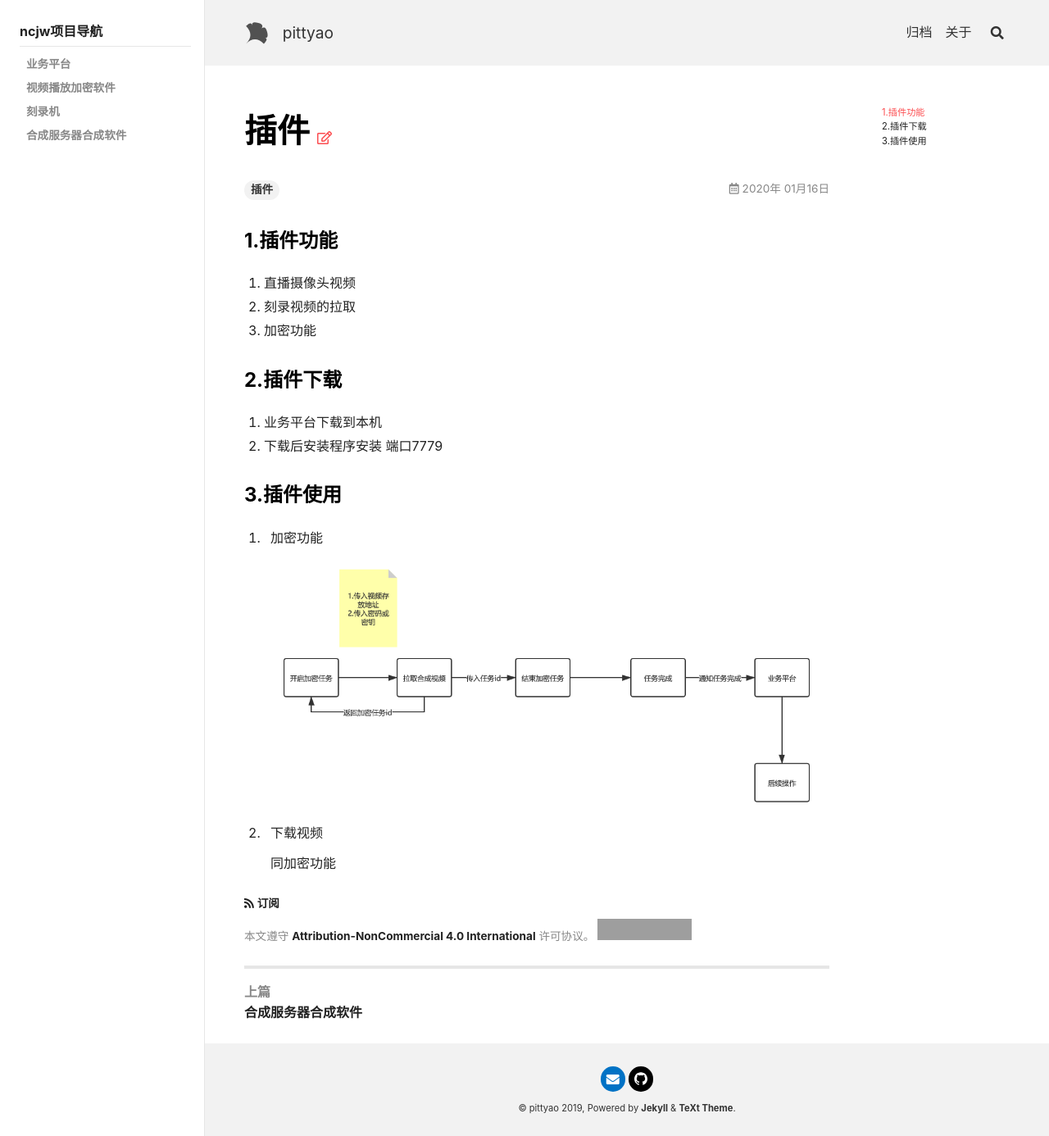
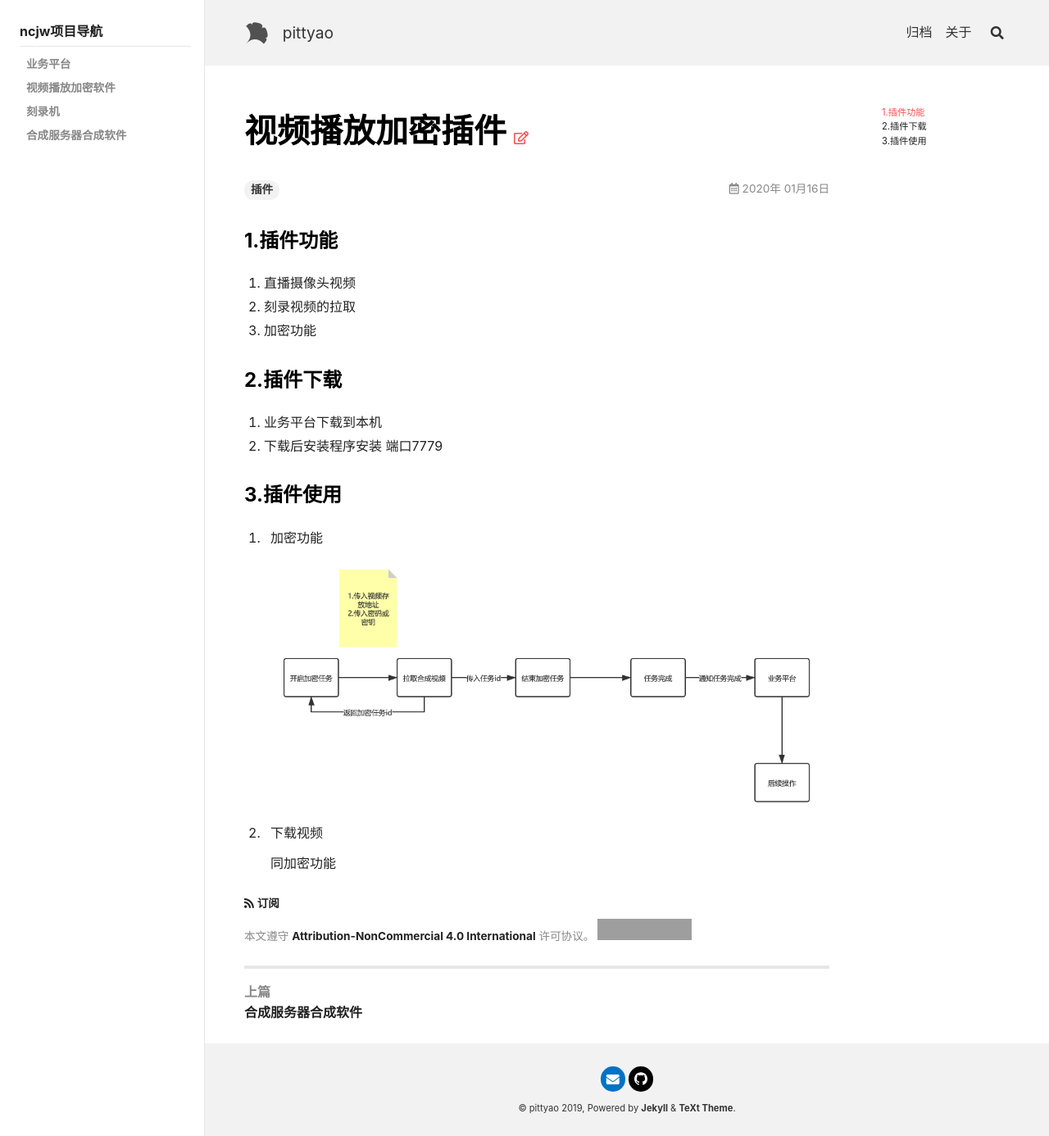
Before and after one commit to PittYao/PittYao.github.io, a Jekyll site: the page built from _posts/2020-01-16-ncjw-media-player-encode-plugin.md, in a window 1280 px wide. Shown: the whole page at 82% size. Built offline with Jekyll 4.4.1, drawn with Linux system fonts in a browser that asks for light colours; nearby versions of some CDN libraries; grey boxes are pictures that could not be loaded.

```diff
--- a/_posts/2020-01-16-ncjw-media-player-encode-plugin.md
+++ b/_posts/2020-01-16-ncjw-media-player-encode-plugin.md
@@ -1,5 +1,5 @@
 ---
-title: 插件
+title: 视频播放加密插件
 tags: 插件
 sidebar:
   nav: docs-zh
```
Also changed, not shown: _posts/2020-01-16-ncjw-oda.md (+1 -1 lines).
